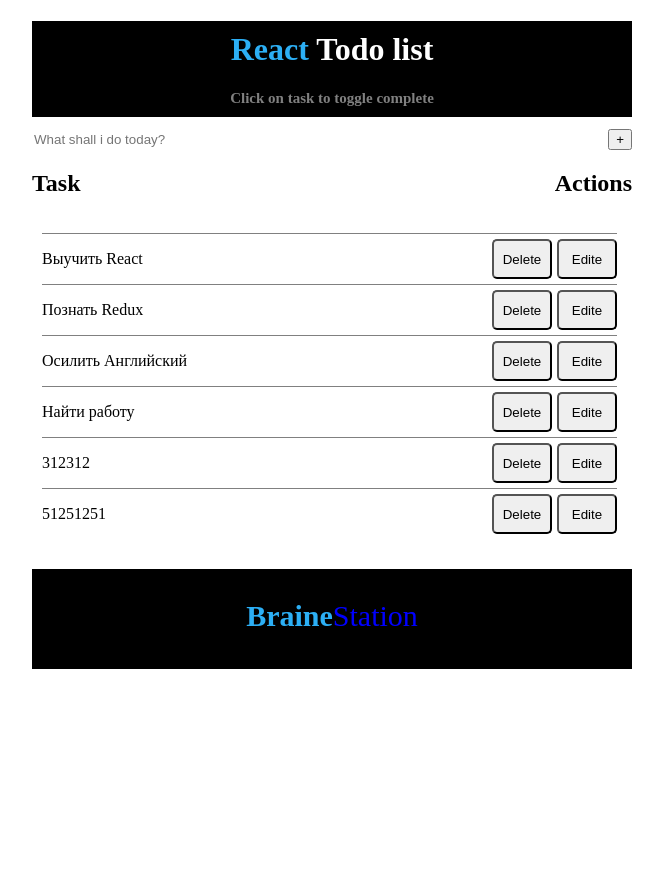
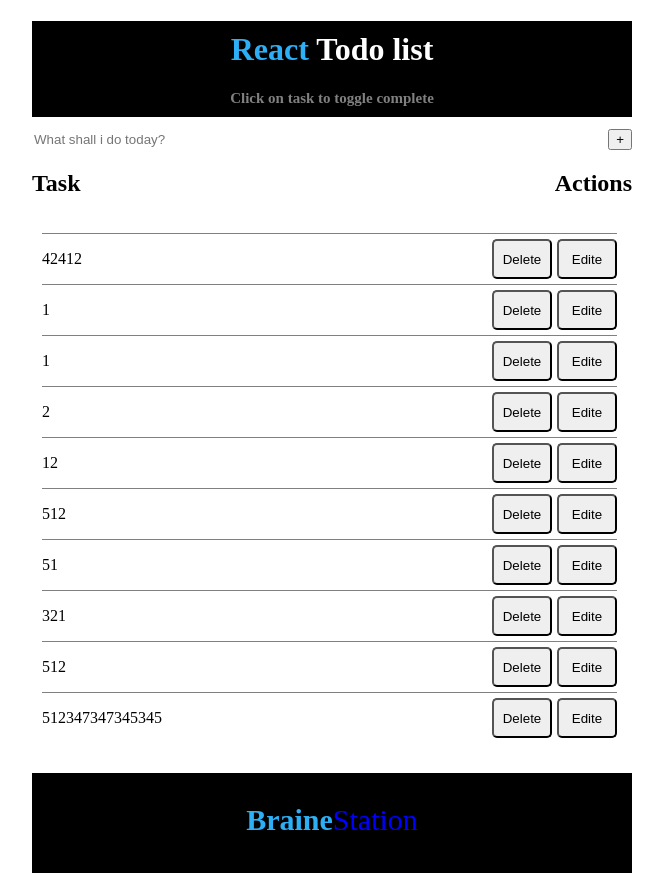
Before and after one commit to MaMMothJr/React-, a React (Create React App) app: page / in a window 1280 px wide. Shown: the whole page, without its empty margins (308-971 px from the left). Before the commit the page ends 800 px from the top, so only its background shows below. Built offline with nearby package versions, Linux system fonts and the light colour scheme; data requests are answered from the project's data file.

Commit message:
2020-03-05

```diff
--- a/db.json
+++ b/db.json
@@ -1,43 +1,57 @@
 {
   "posts": [
     {
-      "id": 1,
-      "title": "Выучить React",
-      "author": "Внутренее я"
+      "isDone": false,
+      "title": "42412",
+      "id": 1
     },
     {
-      "id": 2,
-      "title": "Познать Redux",
-      "author": "Требование надзирателя"
+      "isDone": false,
+      "title": "1",
+      "id": 2
     },
     {
-      "id": 3,
-      "title": "Осилить Английский",
-      "author": "Must have"
+      "isDone": false,
+      "title": "1",
+      "id": 3
     },
     {
-      "id": 4,
-      "title": "Найти работу",
-      "author": "Жена"
+      "isDone": false,
+      "title": "2",
+      "id": 4
     },
     {
-      "author": "It`s me",
-      "title": "312312",
+      "isDone": true,
+      "title": "12",
       "id": 5
     },
     {
-      "author": "It`s me",
-      "title": "51251251",
+      "isDone": false,
+      "title": "512",
       "id": 6
+    },
+    {
+      "isDone": false,
+      "title": "51",
+      "id": 7
+    },
+    {
+      "isDone": false,
+      "title": "321",
+      "id": 8
+    },
+    {
+      "isDone": true,
+      "title": "512",
+      "id": 9
+    },
+    {
+      "isDone": true,
+      "title": "512347347345345",
+      "id": 10
     }
   ],
-  "comments": [
-    {
-      "id": 1,
-      "body": "some comment",
-      "postId": 1
-    }
-  ],
+  "comments": [],
   "profile": {
     "name": "typicode"
   }
--- a/src/components/Main/Main.js
+++ b/src/components/Main/Main.js
@@ -20,7 +20,7 @@ function Main () {
     if (event.key === 'Enter')  {
       fetch('http://localhost:3004/posts', {
         body: JSON.stringify({
-          chekStatus: 'Added',
+          isDone: false,
           title: newValueTodo,
         }),
         headers: {
@@ -41,7 +41,7 @@ function Main () {
           onChange={onInputChange}
           onKeyPress={addToTodo}
           value={newValueTodo} />
-        <button>+</button>
+        <button onClick={addToTodo}>+</button>
       </div>
       <div className="h2-main">
           <h2>Task</h2> <h2>Actions</h2>
--- a/src/components/TodoList/Todolist.js
+++ b/src/components/TodoList/Todolist.js
@@ -6,7 +6,7 @@ import PropTypes from 'prop-types';
 function TodoList ({tasks}) {
   return (
     <ul>
-      {tasks.map(item => <TodoListItem key={item.id} item={item}/>)}
+      {tasks.map(item => <TodoListItem key={item.id} item={item} checked={item.isDone} />)}
     </ul>
   );
 }
--- a/src/components/TodoListItem/TodoListItem.js
+++ b/src/components/TodoListItem/TodoListItem.js
@@ -7,7 +7,7 @@ import Main from '../Main/Main';
 function TodoListItem({item}) {
 
   const [newValueTodo, setNewValueTodo] = useState('');
-
+  const [checkedStatus, setCheckedStatus] = useState({});
   const customStyles = {
     content : {
       top                   : '50%',
@@ -47,24 +47,38 @@ function TodoListItem({item}) {
     setNewValueTodo(event.target.value);
   }, []);
 
-  const editeData = useCallback((event) => {
-    if (event.key === 'Enter' || event.target.id === "save" )  {
-      fetch('http://localhost:3004/posts' + "/" + item.id, {
+  const editeData = useCallback(() => {
+    fetch('http://localhost:3004/posts' + "/" + item.id, {
         body: JSON.stringify({
           title: newValueTodo,
         }),
         headers: {
           'Content-Type': 'application/json'
         },
-        method: 'POST',
+        method: 'PATCH',
       });
       setNewValueTodo('');
-    }
-  }, [newValueTodo]);
+    }, [newValueTodo]);
+
+    const done = useCallback(() => {
+      const cb = {
+        textDecoration: "line-through"
+      }
+      fetch('http://localhost:3004/posts' + "/" + item.id, {
+        body: JSON.stringify({
+          isDone: true,
+        }),
+        headers: {
+          'Content-Type': 'application/json'
+        },
+        method: 'PATCH',
+      });
+      setCheckedStatus();
+    }, []);
 
   return (
     <li className="listItem">
-      <p>{item.title}</p>
+      <p style={checkedStatus}>{item.title}</p>
       <button className="deleteButton" onClick={openModal} id="del">Delete</button>
         <Modal
           isOpen={modalIsOpenDelete}
@@ -86,16 +100,16 @@ function TodoListItem({item}) {
           contentLabel="Example Modal"
         >
             <div>Edite mode</div>
-            <form onSubmit="3123">
-              <input
+            <form onSubmit="3123" checked={item.isDone} onClick={done}>
+                <input
                 value={newValueTodo||item.title}
                 type="text"
                 onChange={onInputChange}
-                onKeyPress={editeData}
               />
+            <button type="checkbox"/>
             <button onClick={editeData} id="save">Save</button>
-              <button onClick={closeModal}>Cancel</button>
-              </form>
+            <button onClick={closeModal}>Cancel</button>
+            </form>
           </Modal>
     </li>
   );
```
